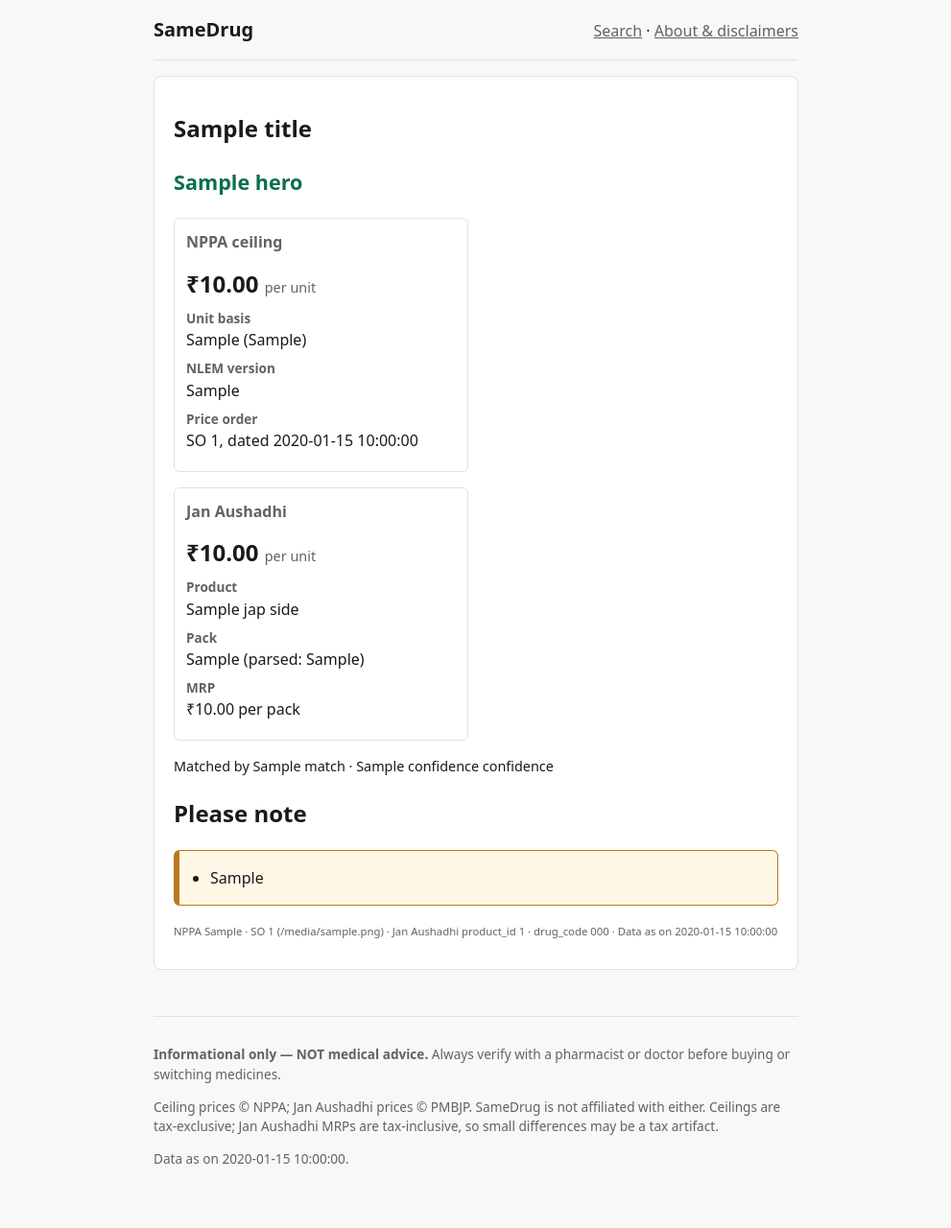
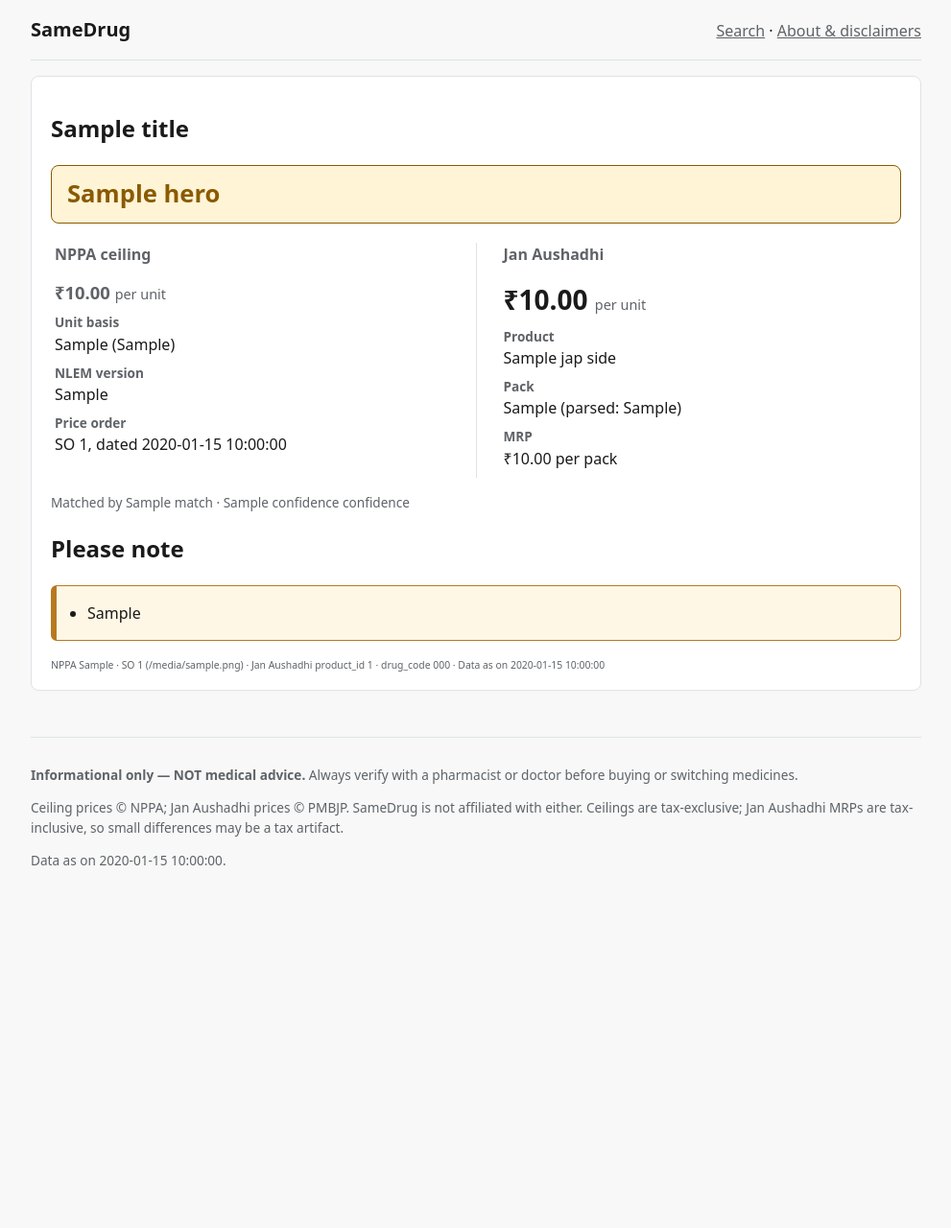
Before and after one commit to Vedant-Divate/SameDrug, a FastAPI app: template samedrug/app/templates/detail.html in a window 1280 px wide. Shown: the whole page at 96% size, without its empty margins (144-1135 px from the left). After the commit the page ends 902 px from the top, so only its background shows below. Run offline with FastAPI, Linux system fonts and the light colour scheme; the template is opened without the code that fills it: most values are stand-ins (such as "Sample title", 1, 10 or a date in 2020); some libraries are stand-ins or nearby versions.

Commit message:
style(ui): color-coded hero, 768px two-column card, emphasis rows, focus states

```diff
--- a/samedrug/app/static/style.css
+++ b/samedrug/app/static/style.css
@@ -6,9 +6,13 @@
   --card-bg: #ffffff;
   --page-bg: #f7f8f7;
   --accent: #0b6e4f;
+  --accent-bg: #e6f4ea;
+  --amber: #8a5a00;
+  --amber-bg: #fff4d6;
   --warn-bg: #fff7e6;
   --warn-line: #b7791f;
   --fuzzy-bg: #f1f3f4;
+  --focus: #1a73e8;
 }
 
 * { box-sizing: border-box; }
@@ -36,10 +40,19 @@ nav a { color: var(--muted); }
 
 main { padding: 1rem 0; }
 
+a, button, input { transition: background-color 0.15s ease, outline-color 0.15s ease; }
+
+a:focus-visible, button:focus-visible, input:focus-visible {
+  outline: 3px solid var(--focus);
+  outline-offset: 2px;
+  border-radius: 0.25rem;
+}
+
 .search-box { display: flex; flex-wrap: wrap; gap: 0.5rem; margin: 1rem 0; }
 .search-box label { flex: 1 1 100%; font-weight: 600; }
 .search-box input { flex: 1 1 12rem; padding: 0.5rem; font-size: 1rem; }
 .search-box button { padding: 0.5rem 1rem; font-size: 1rem; cursor: pointer; }
+.search-box button:hover { background-color: var(--line); }
 
 .pitch { font-size: 1.1rem; }
 .db-note, .notice, .fuzzy-note { color: var(--muted); }
@@ -52,6 +65,8 @@ main { padding: 1rem 0; }
   padding: 0.5rem 0.75rem;
   margin: 0.5rem 0;
 }
+.result-has-equiv { border-left: 0.25rem solid var(--accent); }
+.result-no-equiv { opacity: 0.75; }
 .result .tier {
   font-size: 0.8rem;
   color: var(--muted);
@@ -69,12 +84,12 @@ main { padding: 1rem 0; }
   margin-left: 0.5rem;
   border: 1px solid var(--line);
 }
-.has-equiv { background: #e6f4ea; border-color: var(--accent); color: var(--accent); }
+.has-equiv { background: var(--accent-bg); border-color: var(--accent); color: var(--accent); }
 .no-equiv { background: #f1f3f4; color: var(--muted); }
-.method, .conf-high, .conf-medium, .conf-low { background: #eef2f7; color: var(--ink); }
 
 .fuzzy-heading { margin-top: 2rem; }
 .results.fuzzy .result { background: var(--fuzzy-bg); border-style: dashed; }
+.results.fuzzy .result-has-equiv { border-left: 0.25rem dashed var(--accent); }
 
 .card {
   background: var(--card-bg);
@@ -82,20 +97,34 @@ main { padding: 1rem 0; }
   border-radius: 0.5rem;
   padding: 1rem 1.25rem;
 }
-.savings-hero { font-size: 1.35rem; font-weight: 700; color: var(--accent); }
+
+/* Hero savings block: large number, color-coded by direction. */
+.savings-hero {
+  border-radius: 0.5rem;
+  padding: 0.9rem 1rem;
+  margin: 0.75rem 0 1.25rem;
+  border: 1px solid var(--line);
+}
+.savings-hero .savings-value { font-size: 1.6rem; font-weight: 800; line-height: 1.2; }
+.savings-positive { background: var(--accent-bg); border-color: var(--accent); }
+.savings-positive .savings-value { color: var(--accent); }
+.savings-negative { background: var(--amber-bg); border-color: var(--amber); }
+.savings-negative .savings-value { color: var(--amber); }
+
 .price-grid { display: grid; grid-template-columns: 1fr; gap: 1rem; }
-@media (min-width: 36rem) {
-  .price-grid { grid-template-columns: 1fr 1fr; }
-}
+.price-divider { display: none; }
 .side { border: 1px solid var(--line); border-radius: 0.375rem; padding: 0.75rem; }
 .side h2 { margin-top: 0; font-size: 1rem; color: var(--muted); }
-.price { font-size: 1.5rem; font-weight: 700; margin: 0.25rem 0; }
+.price { margin: 0.25rem 0; }
 .price .per { font-size: 0.9rem; font-weight: 400; color: var(--muted); }
+/* JAP per-unit is the primary number; the ceiling is the reference value. */
+.price-primary { font-size: 1.75rem; font-weight: 800; }
+.price-reference { font-size: 1.15rem; font-weight: 600; color: var(--muted); }
 dl { margin: 0.5rem 0; }
 dt { font-weight: 600; font-size: 0.85rem; color: var(--muted); }
 dd { margin: 0 0 0.5rem; }
 
-.match-line { margin-top: 1rem; font-size: 0.9rem; }
+.match-line { margin-top: 1rem; font-size: 0.85rem; color: var(--muted); }
 
 .caveats { margin-top: 1rem; }
 .warning-list {
@@ -108,8 +137,9 @@ dd { margin: 0 0 0.5rem; }
 }
 .warning-list li { margin: 0.25rem 0; }
 
-.provenance { margin-top: 1rem; font-size: 0.85rem; color: var(--muted); }
-.provenance h2 { font-size: 0.9rem; }
+/* Provenance demoted to a quiet footer line. */
+.provenance { margin-top: 1rem; }
+.provenance p { margin: 0; font-size: 0.78rem; color: var(--muted); }
 
 .site-footer {
   margin-top: 2rem;
@@ -118,3 +148,19 @@ dd { margin: 0 0 0.5rem; }
   font-size: 0.85rem;
   color: var(--muted);
 }
+
+/* Desktop: two-column NPPA/JAP layout with a center divider. */
+@media (min-width: 48rem) {
+  body { max-width: 60rem; }
+  .price-grid {
+    grid-template-columns: 1fr 1px 1fr;
+    gap: 0 1.5rem;
+    align-items: stretch;
+  }
+  .price-divider { display: block; background: var(--line); }
+  .side { border: none; padding: 0 0.25rem; }
+}
+
+@media (prefers-reduced-motion: reduce) {
+  a, button, input { transition: none; }
+}
```
